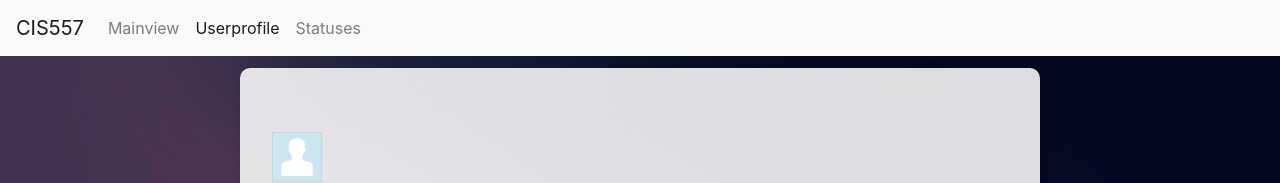
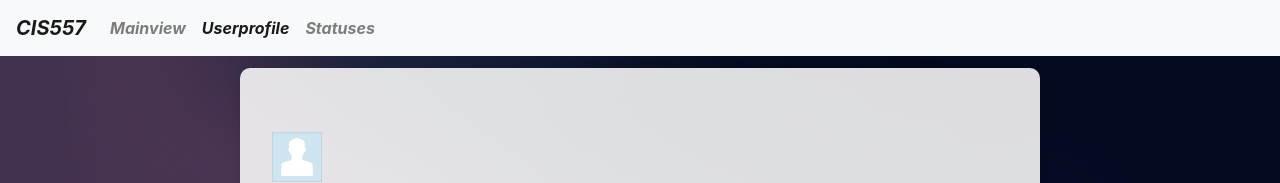
Before and after one commit to sbdchang/Real-Time-Chat-App, a React (Create React App) app in the folder Chat-App/client/: page /userprofile in a window 1280 px wide. Shown: the top 183 px of the page. Built offline with nearby package versions, Linux system fonts and the light colour scheme; no server answers.

Commit message:
more changes

```diff
--- /dev/null
+++ b/Chat-App/client/src/components/Navbar.css
@@ -0,0 +1,6 @@
+.navbar {
+    background-color: #2c3e50;
+    margin:0; /*add this*/
+    font-weight: bold;
+    font-style: italic;
+}
--- a/Chat-App/client/src/components/PageNavbar.js
+++ b/Chat-App/client/src/components/PageNavbar.js
@@ -1,5 +1,6 @@
 import React from 'react';
 import 'bootstrap/dist/css/bootstrap.min.css';
+import './Navbar.css';
 
 export default class PageNavbar extends React.Component {
 	constructor(props) {
```
Lines whose indentation alone changed are shown as unchanged.
